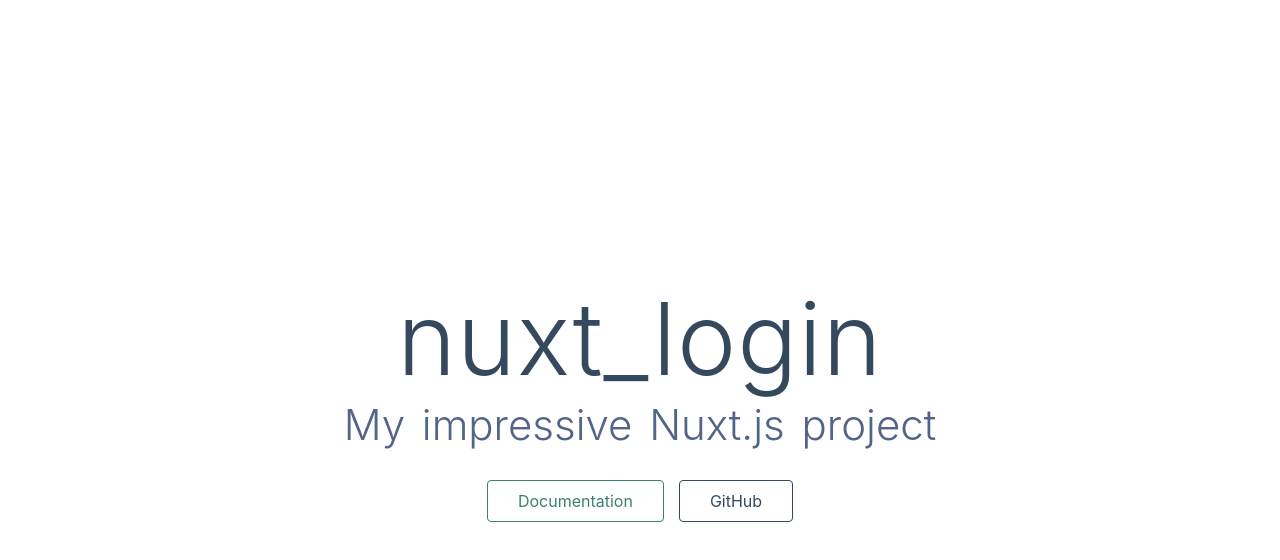
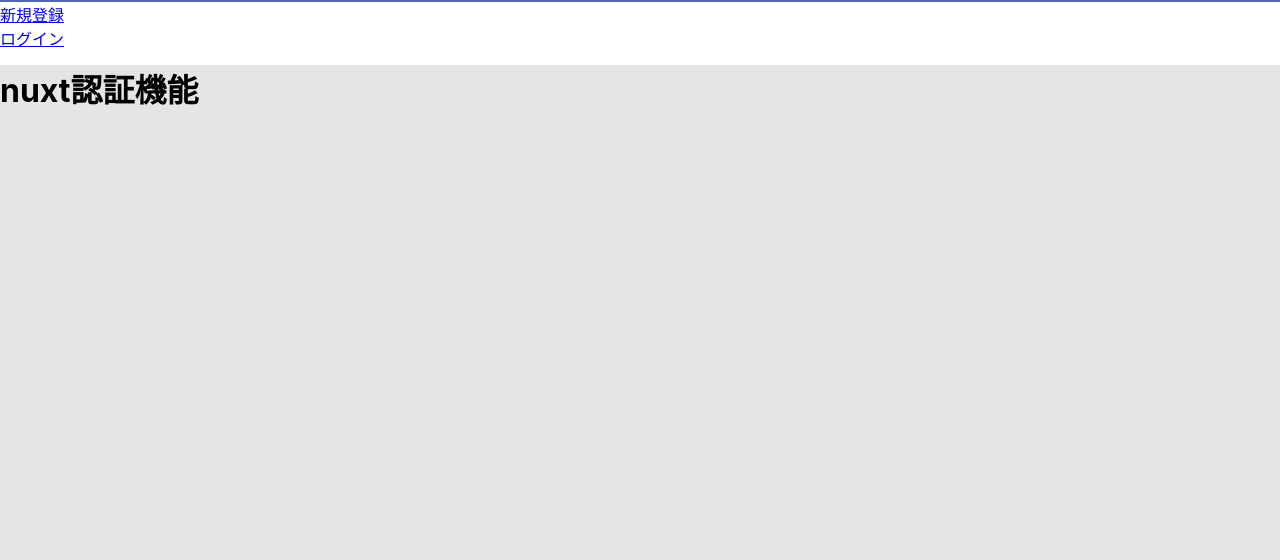
Before and after one commit to takuya86/nuxt_login, a Nuxt app in the folder frontend/: page / in a window 1280 px wide. Shown: the top 560 px of the page. Built offline with nearby package versions, Linux system fonts and the light colour scheme.

Commit message:
add: ヘッダーと新規登録・ログインへのボタンリンク、画面作成

```diff
--- /dev/null
+++ b/frontend/components/Atoms/Button/LinkButton.vue
@@ -0,0 +1,20 @@
+<template>
+  <div>
+    <nuxt-link :to="link">{{ text }}</nuxt-link>
+  </div>
+</template>
+
+<script>
+export default {
+  props: {
+    link: {
+      type: String,
+      required: true
+    },
+    text: {
+      type: String,
+      required: true
+    }
+  }
+}
+</script>
--- /dev/null
+++ b/frontend/components/Organisms/header.vue
@@ -0,0 +1,32 @@
+<template>
+  <div class="header--wrapper">
+    <header>
+      <LinkButton :link="`/auth/signup`" :text="'新規登録'" />
+      <LinkButton :link="`/auth/signin`" :text="'ログイン'" />
+    </header>
+  </div>
+</template>
+
+<script>
+import LinkButton from '~/components/Atoms/Button/LinkButton.vue'
+
+export default {
+  components: {
+    LinkButton
+  },
+  data() {
+    return {
+      link: '',
+      新規登録text: ''
+    }
+  }
+}
+</script>
+
+<style>
+.header--wrapper {
+  height: 65px;
+  background: #ffffff;
+  border-top: 2px solid #5465ac;
+}
+</style>
--- a/frontend/layouts/default.vue
+++ b/frontend/layouts/default.vue
@@ -1,8 +1,19 @@
 <template>
   <div>
+    <Header />
     <nuxt />
   </div>
 </template>
+
+<script>
+import Header from '~/components/Organisms/header.vue'
+
+export default {
+  components: {
+    Header
+  }
+}
+</script>
 
 <style>
 html {
--- /dev/null
+++ b/frontend/pages/auth/signin.vue
@@ -0,0 +1,5 @@
+<template>
+  <div>
+    <h2>ログイン</h2>
+  </div>
+</template>
--- /dev/null
+++ b/frontend/pages/auth/signup.vue
@@ -0,0 +1,5 @@
+<template>
+  <div>
+    <h2>新規登録</h2>
+  </div>
+</template>
--- a/frontend/pages/index.vue
+++ b/frontend/pages/index.vue
@@ -2,60 +2,29 @@
   <div class="container">
     <div>
       <h1 class="title">
-        nuxt_login
+        nuxt認証機能
       </h1>
-      <h2 class="subtitle">
-        My impressive Nuxt.js project
-      </h2>
-      <div class="links">
-        <a
-          href="https://nuxtjs.org/"
-          target="_blank"
-          class="button--green"
-        >
-          Documentation
-        </a>
-        <a
-          href="https://github.com/nuxt/nuxt.js"
-          target="_blank"
-          class="button--grey"
-        >
-          GitHub
-        </a>
-      </div>
     </div>
   </div>
 </template>
 
 <style>
-.container {
-  margin: 0 auto;
-  min-height: 100vh;
-  display: flex;
-  justify-content: center;
-  align-items: center;
-  text-align: center;
+html {
+  font-family: 'Source Sans Pro', -apple-system, BlinkMacSystemFont, 'Segoe UI',
+    Roboto, 'Helvetica Neue', Arial, sans-serif;
+  word-spacing: 1px;
+  -ms-text-size-adjust: 100%;
+  -webkit-text-size-adjust: 100%;
+  -moz-osx-font-smoothing: grayscale;
+  -webkit-font-smoothing: antialiased;
+  box-sizing: border-box;
+  background: #e5e5e5;
 }
 
-.title {
-  font-family: 'Quicksand', 'Source Sans Pro', -apple-system, BlinkMacSystemFont,
-    'Segoe UI', Roboto, 'Helvetica Neue', Arial, sans-serif;
-  display: block;
-  font-weight: 300;
-  font-size: 100px;
-  color: #35495e;
-  letter-spacing: 1px;
-}
-
-.subtitle {
-  font-weight: 300;
-  font-size: 42px;
-  color: #526488;
-  word-spacing: 5px;
-  padding-bottom: 15px;
-}
-
-.links {
-  padding-top: 15px;
+*,
+*:before,
+*:after {
+  box-sizing: border-box;
+  margin: 0;
 }
 </style>
```
